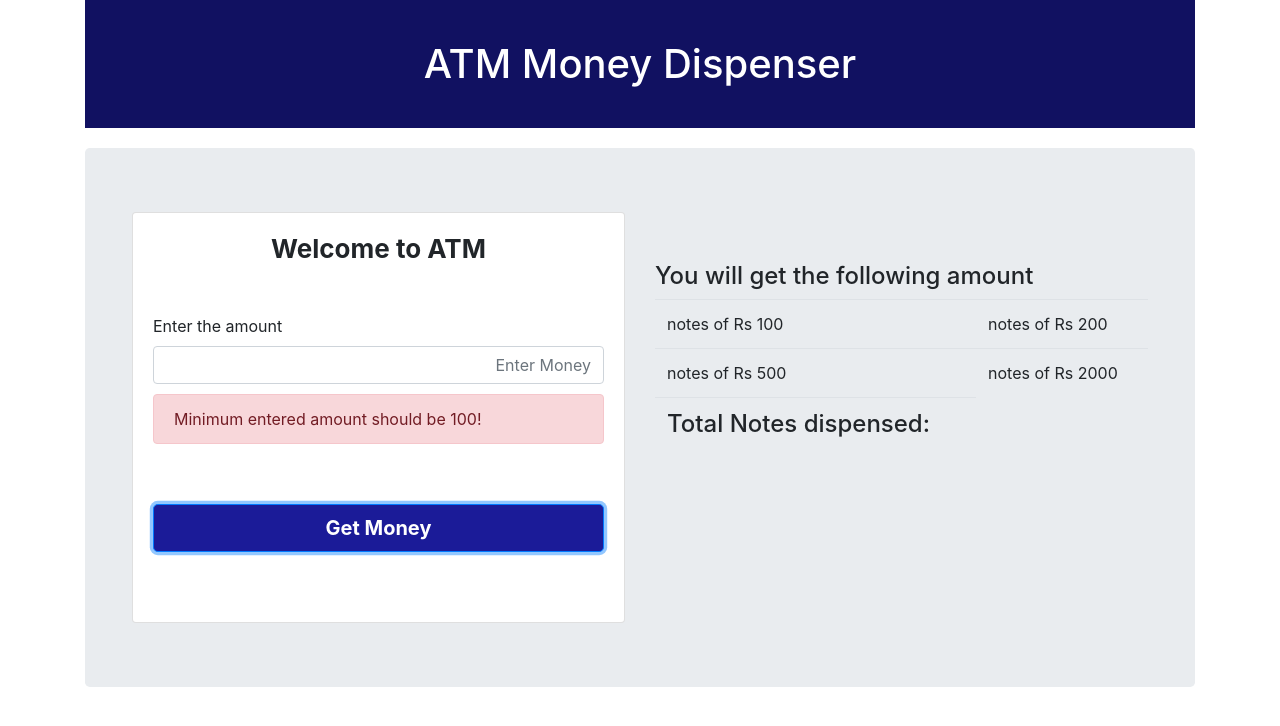
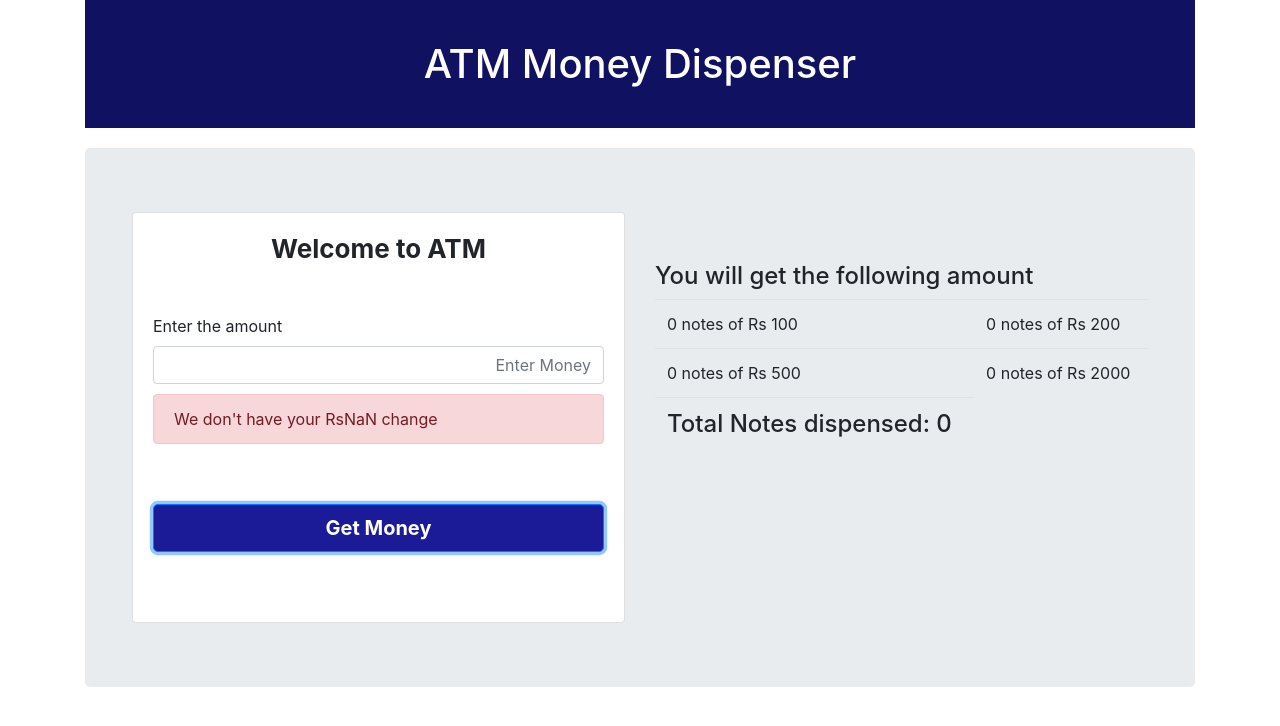
Before and after one commit to rbhatnagar318/atm-project, an Angular app: page / in a window 1280 px wide. Both pictures are taken after a click on the button "Get Money". Shown: the top 726 px of the page. Built offline with nearby package versions, Linux system fonts and the light colour scheme.

Commit message:
added more alert

```diff
--- a/src/app/components/atm-money-dispenser/atm-money-dispenser.component.html
+++ b/src/app/components/atm-money-dispenser/atm-money-dispenser.component.html
@@ -16,7 +16,7 @@
                     <input class="form-control amountInput" id="amountInput" [(ngModel)]="amount" name="first"
                       placeholder="Enter Money">
                     <div class="alert alert-danger" style="margin-top: 10px;" role="alert" *ngIf="showAlert">
-                      Minimum entered amount should be 100!
+                      {{alertMessage}}
                     </div>
                   </div>
                   <button type="button" class="btn btn-primary btn-lg btn-block get-money-btn" (click)="atmMoney()">Get
--- a/src/app/components/atm-money-dispenser/atm-money-dispenser.component.ts
+++ b/src/app/components/atm-money-dispenser/atm-money-dispenser.component.ts
@@ -24,7 +24,7 @@ export class AtmMoneyDispenserComponent implements OnInit {
   atmMoney() {
     if(this.amount<100){
      this.showAlert =true;
-     this.alertMessage = 'Amount below 100 not allowed!'
+     this.alertMessage = 'Minimum entered amount should be 100!'
      let _this =this;
      setTimeout(function(){
       _this.showAlert = false;
@@ -33,12 +33,11 @@ export class AtmMoneyDispenserComponent implements OnInit {
     }
     if(this.amount%100 != 0){
       this.showAlert =true;
-      this.alertMessage = 'Amount should be multiple of 100!'
+      this.alertMessage = `We don't have your Rs${this.amount%100} change`
        let _this =this;
      setTimeout(function(){
       _this.showAlert = false;
      },3000)
-     return false;
     }
     this.dispensedNotes = {
       2000: 0,
```
